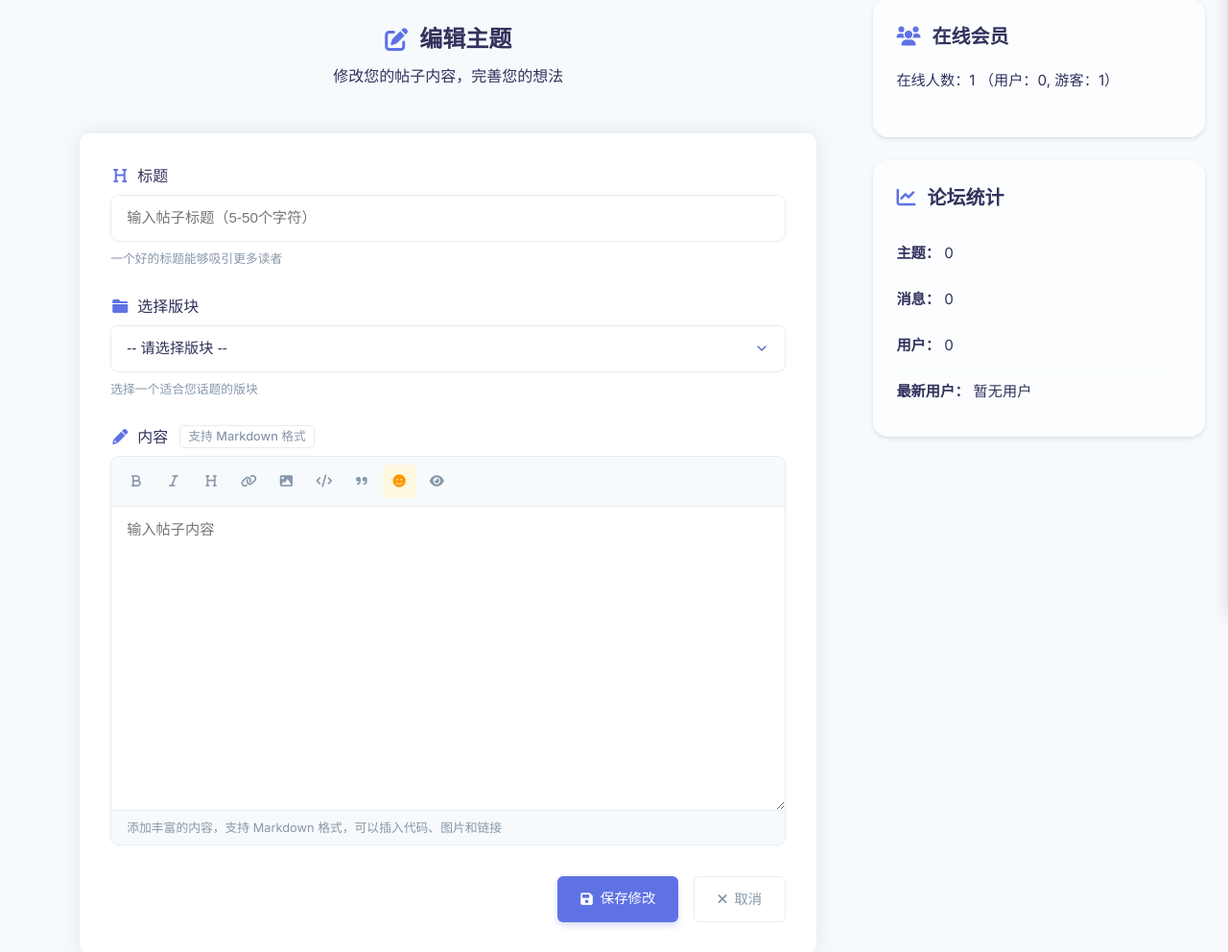
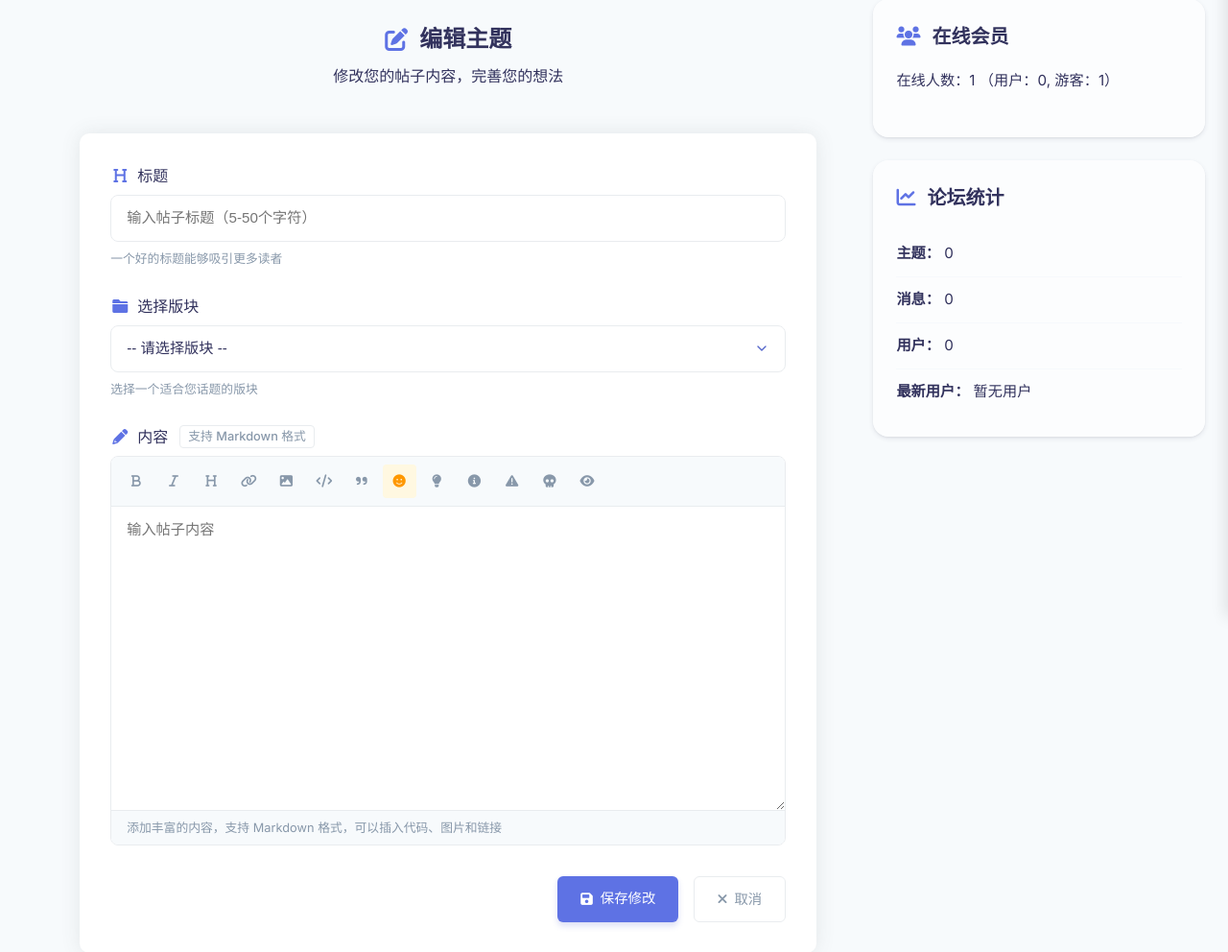
Before and after one commit to virgil698/IdeaSphere, a Flask app: template templates/post/edit_post.html in a window 1280 px wide. Shown: the part 157-1149 px from the top of the page at 96% size. Run offline with Flask 3, Linux system fonts and the light colour scheme; the template is opened without the code that fills it, so the values that code supplies are empty; the visitor is signed in with stand-in values (Sample User, id 1); parts of the project's set-up code (start-up, migrations or seed data) failed here and were passed over; some libraries are stand-ins or nearby versions.

Commit message:
优化帖子编辑部分

```diff
--- a/templates/post/edit_post.html
+++ b/templates/post/edit_post.html
@@ -66,6 +66,18 @@
                             </button>
                             <button type="button" class="toolbar-btn" id="emojiButton" title="添加表情">
                                 <i class="fas fa-smile"></i>
+                            </button>
+                            <button type="button" class="toolbar-btn" onclick="insertMarkdown('::: tip\n', '\n:::', '代码块')" title="信息块-提示">
+                                <i class="fa-solid fa-lightbulb"></i>
+                            </button>
+                            <button type="button" class="toolbar-btn" onclick="insertMarkdown('::: info\n', '\n:::', '代码块')" title="信息块-信息">
+                                <i class="fa-solid fa-circle-info"></i>
+                            </button>
+                            <button type="button" class="toolbar-btn" onclick="insertMarkdown('::: warning\n', '\n:::', '代码块')" title="信息块-警告">
+                                <i class="fa-solid fa-triangle-exclamation"></i>
+                            </button>
+                            <button type="button" class="toolbar-btn" onclick="insertMarkdown('::: danger\n', '\n:::', '代码块')" title="信息块-危险">
+                                <i class="fa-solid fa-skull"></i>
                             </button>
                         </div>
                         <textarea class="form-control" id="content" name="content" rows="12" placeholder="输入帖子内容" required>{{ post.content }}</textarea>
```
